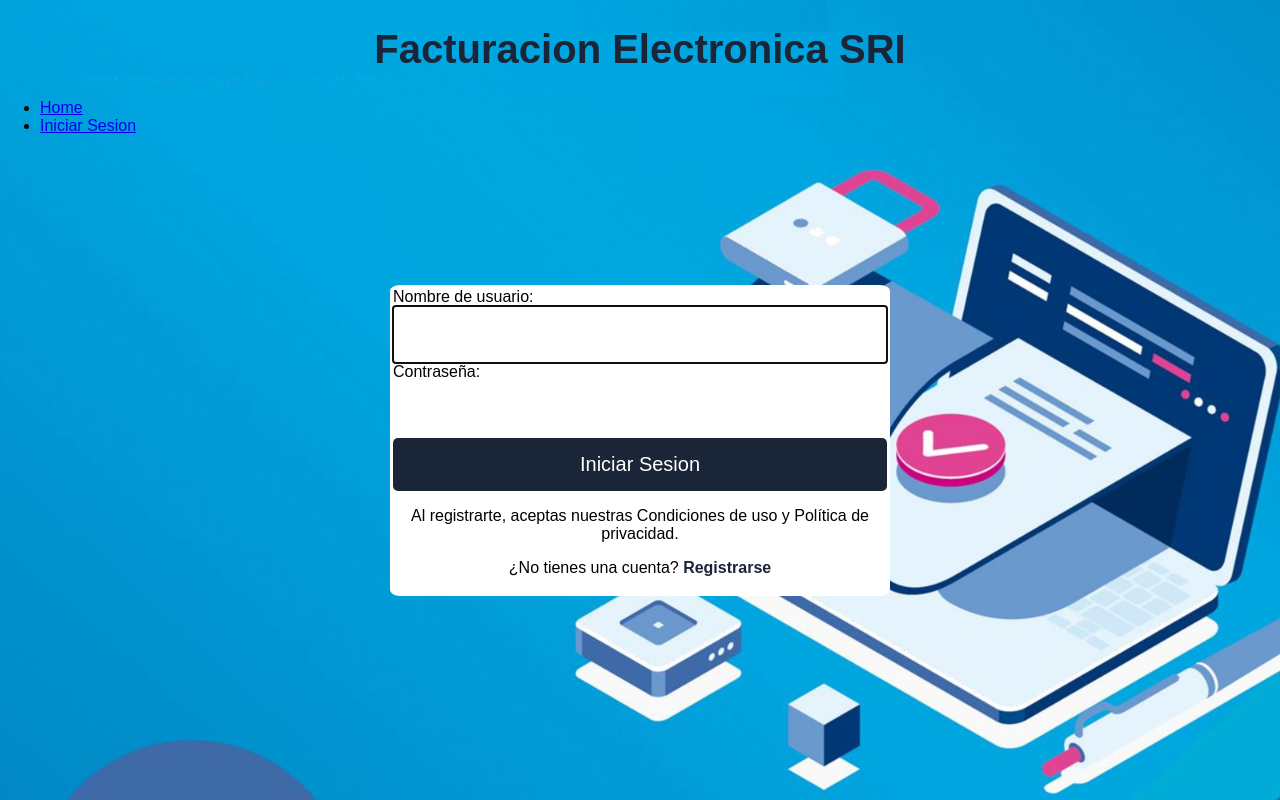
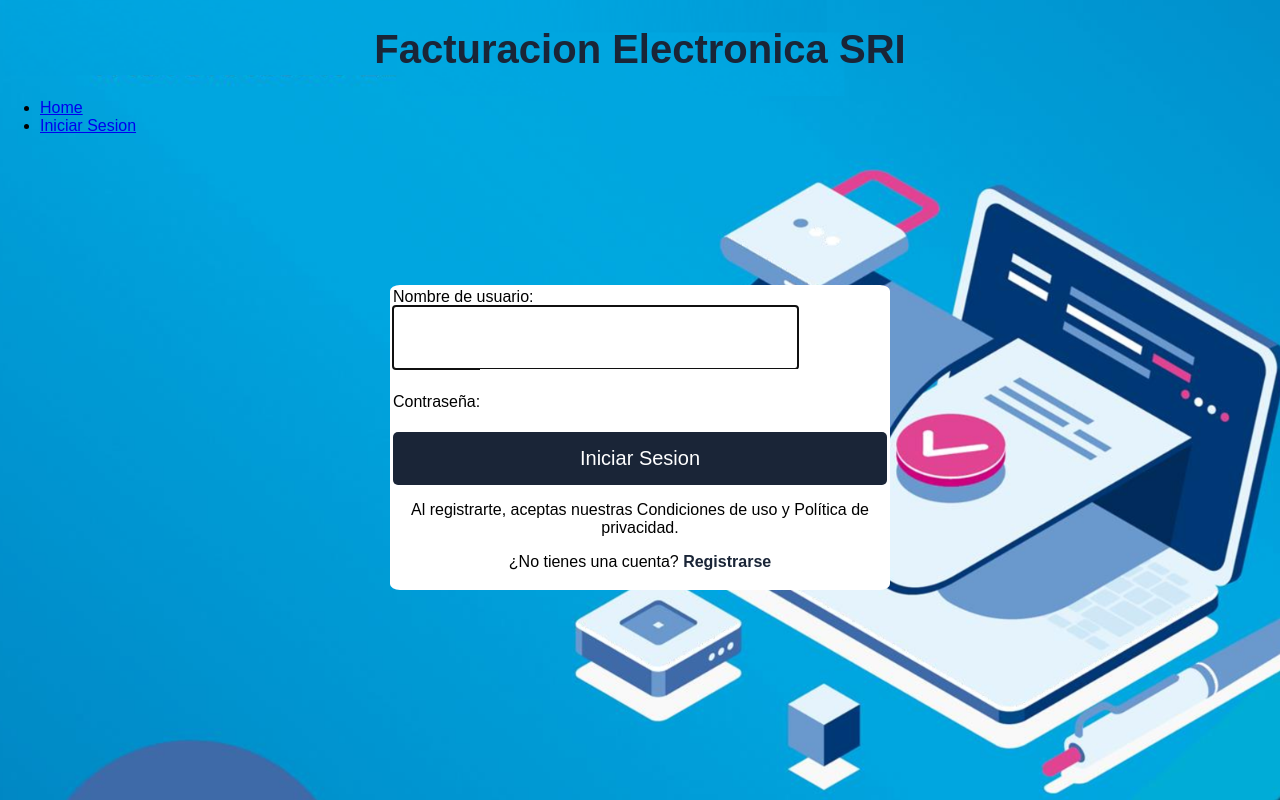
Before and after one commit to DiegoCedeno12/Facturacion-Electronica-SRI, a Django app: page /autenticar/ in a window 1280 px wide. Run offline with Django 3.2, Linux system fonts and the light colour scheme; some libraries are stand-ins or nearby versions.

Commit message:
Proyecto añadido Facturacion

```diff
--- a/Facturacion/core/static/core/css/estilos.css
+++ b/Facturacion/core/static/core/css/estilos.css
@@ -1,7 +1,7 @@
 body {
     font-family: Arial, Helvetica, sans-serif;
     margin: 0;
-    background: url("/img/base.png");
+    background: url("/img/base.png") no-repeat;
     background-size: cover;
     background-attachment: fixed;
 }
@@ -23,8 +23,8 @@
     font-size: 40px;
 }
 input[type="text"], input[type="password"]{
-    font-size: 15px;
-    width: 100%;
+    font-size: 20px;
+    width: 82%;
     padding: 20px;
     border: none;
 }
@@ -71,12 +71,3 @@
         border-radius: 2%;
     }
 }
-
-.avatar {
-    width: 100px;
-    height: 100px;
-
-    position: absolute;
-    top: 80px;
-    left: calc(50% - 50px);
-}
```
